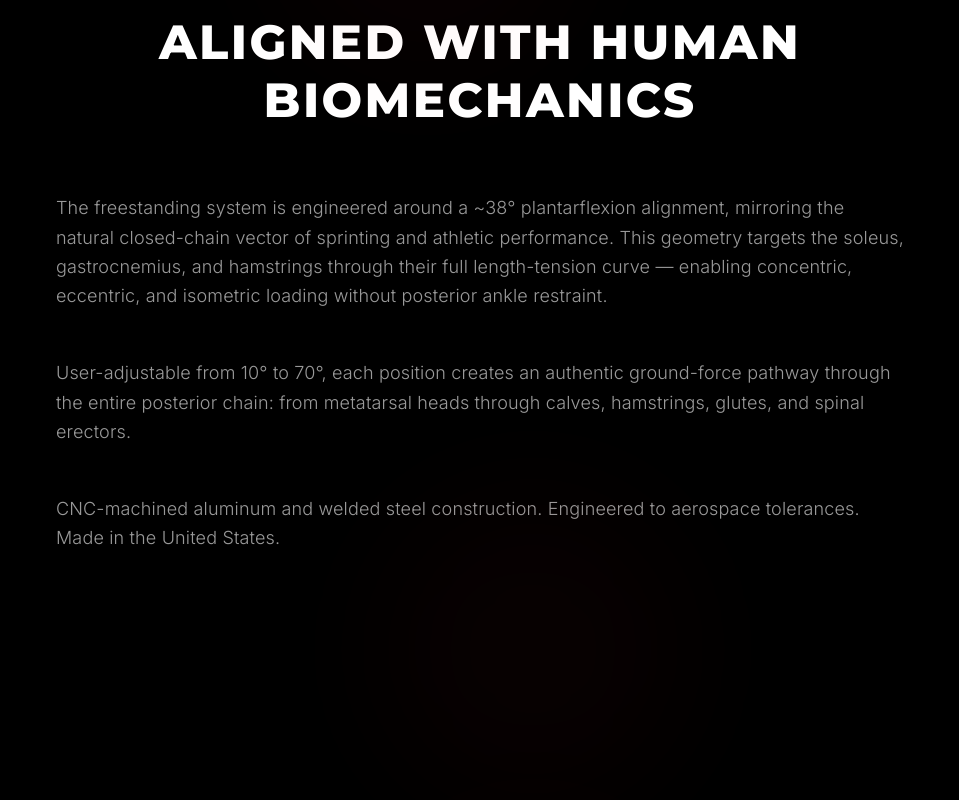
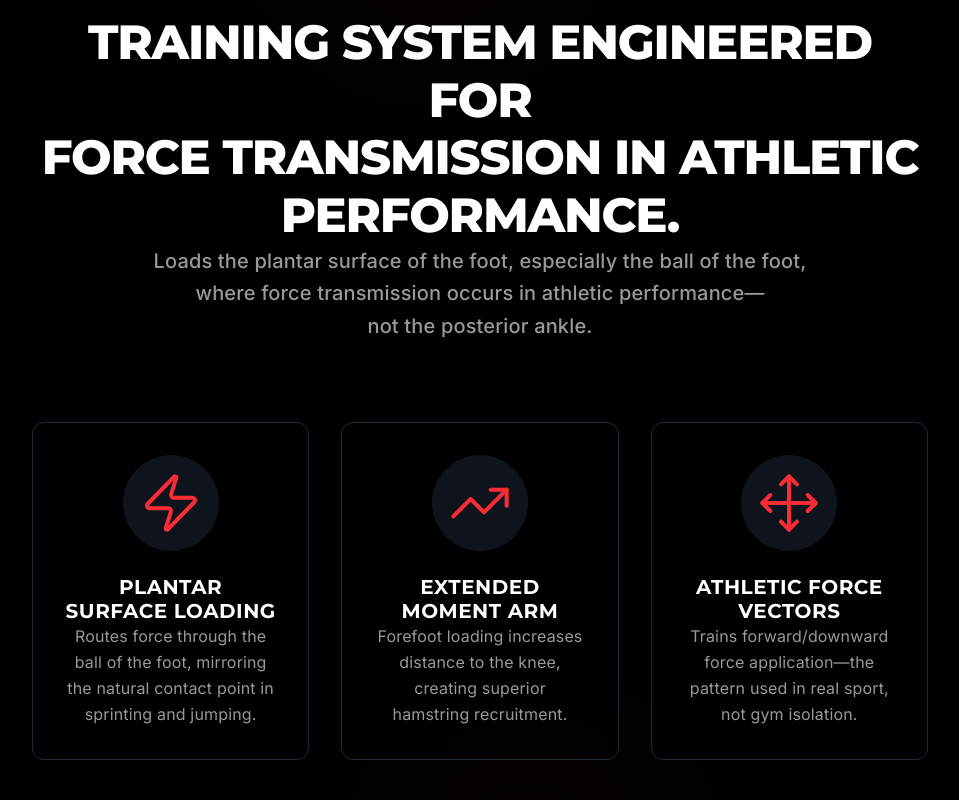
Before and after one commit to infinityspine/exiqx-website, a Next.js app: page /freestanding in a window 1280 px wide. Shown: the part 2700-3500 px from the top of the page, without its empty margins (160-1119 px from the left). Built offline with nearby package versions, Linux system fonts and the light colour scheme.

Commit message:
🕒 Auto-commit: 2026-01-06 11:15:14

```diff
--- a/components/sections/BiomechanicsElite.tsx
+++ b/components/sections/BiomechanicsElite.tsx
@@ -19,19 +19,19 @@ const BiomechanicsElite = memo(function BiomechanicsElite({
 
   const pillars = [
     {
-      icon: TrendingUp,
-      title: 'Greater Torque Generation',
-      body: 'Force entering through the forefoot increases the distance to the knee joint (axis of rotation), creating higher posterior-chain torque and deeper hamstring recruitment.'
+      icon: Zap,
+      title: 'PLANTAR SURFACE LOADING',
+      body: 'Routes force through the ball of the foot, mirroring the natural contact point in sprinting and jumping.'
     },
     {
-      icon: Zap,
-      title: 'Plantar-Surface Loading',
-      body: 'Routing energy through the metatarsal heads mirrors the natural closed-chain force pathway used in sprinting, jumping, and directional changes.'
+      icon: TrendingUp,
+      title: 'EXTENDED MOMENT ARM',
+      body: 'Forefoot loading increases distance to the knee, creating superior hamstring recruitment.'
     },
     {
       icon: Move,
-      title: 'Sport-Specific Force Transfer',
-      body: 'Forefoot loading matches the forward/downward force vector athletes use in sport. Traditional Nordics reverse this vector through the back of the ankle, limiting transfer.'
+      title: 'ATHLETIC FORCE VECTORS',
+      body: 'Trains forward/downward force application—the pattern used in real sport, not gym isolation.'
     }
   ]
 
@@ -57,7 +57,7 @@ const BiomechanicsElite = memo(function BiomechanicsElite({
         >
           {/* Headline */}
           <motion.div
-            className="mb-[clamp(2rem,5vw,4rem)] text-center flex flex-col items-center"
+            className="text-center flex flex-col items-center"
             initial="hidden"
             whileInView="visible"
             viewport={{ once: true, margin: "-100px" }}
@@ -66,23 +66,26 @@ const BiomechanicsElite = memo(function BiomechanicsElite({
             <motion.h2
               id="biomechanics-elite-heading"
               variants={fadeUp}
-              className="font-display text-3xl sm:text-4xl lg:text-5xl font-extrabold uppercase tracking-[0.05em] text-white text-center whitespace-normal sm:whitespace-nowrap"
+              className="font-display text-3xl md:text-4xl lg:text-5xl font-extrabold uppercase tracking-tight text-white text-center leading-tight max-w-5xl mx-auto"
             >
-              AUTHENTIC GROUND-FORCE MECHANICS.
+              <span className="block">TRAINING SYSTEM ENGINEERED FOR</span>
+              <span className="block">FORCE TRANSMISSION IN ATHLETIC PERFORMANCE.</span>
             </motion.h2>
 
             {/* Subheadline */}
             <motion.p
               variants={fadeUp}
-              className="mt-4 text-base sm:text-lg text-white/70 leading-relaxed max-w-prose mx-auto text-center"
+              className="mt-6 md:mt-8 text-base md:text-lg lg:text-xl font-medium text-gray-200/90 leading-relaxed max-w-4xl mx-auto text-center"
             >
-              Plantar loading that mirrors natural athletic movement.
+              <span className="block">Loads the plantar surface of the foot, especially the ball of the foot,</span>
+              <span className="block">where force transmission occurs in athletic performance—</span>
+              <span className="block">not the posterior ankle.</span>
             </motion.p>
           </motion.div>
 
           {/* Three Pillar Grid */}
           <motion.div
-            className="grid grid-cols-1 md:grid-cols-3 gap-8 lg:gap-12"
+            className="mt-12 md:mt-16 lg:mt-20 grid grid-cols-1 md:grid-cols-3 gap-6 md:gap-8"
             variants={staggerChildren}
             initial="hidden"
             whileInView="visible"
@@ -119,9 +122,9 @@ const BiomechanicsElite = memo(function BiomechanicsElite({
                     <div className="mb-6 flex items-center justify-center">
                       <div className="relative">
                         <div className="absolute inset-0 bg-red-500/10 blur-xl rounded-full opacity-0 group-hover:opacity-100 transition-opacity duration-300" />
-                        <div className="relative bg-gradient-to-br from-red-500/10 to-red-900/5 rounded-xl p-4 border border-red-500/10 group-hover:border-red-500/30 transition-all duration-300">
+                        <div className="relative bg-gray-800/50 rounded-full p-3 md:p-4 border border-red-500/10 group-hover:border-red-500/30 transition-all duration-300 backdrop-blur-sm">
                           <IconComponent
-                            className="w-8 h-8 lg:w-10 lg:h-10 text-red-500"
+                            className="w-12 h-12 md:w-16 md:h-16 text-red-500"
                             strokeWidth={1.5}
                           />
                         </div>
@@ -129,12 +132,12 @@ const BiomechanicsElite = memo(function BiomechanicsElite({
                     </div>
 
                     {/* Title */}
-                    <h3 className="text-white font-bold text-base lg:text-lg mb-4 leading-tight text-center uppercase tracking-wide">
+                    <h3 className="mt-4 md:mt-6 text-white font-semibold text-lg md:text-xl leading-tight text-center uppercase tracking-wide">
                       {pillar.title}
                     </h3>
 
                     {/* Body Text */}
-                    <p className="text-white/70 text-sm lg:text-base font-light leading-relaxed text-center">
+                    <p className="mt-2 md:mt-3 text-gray-400 text-sm md:text-base font-normal leading-relaxed text-center">
                       {pillar.body}
                     </p>
                   </div>
--- a/components/sections/BiomechanicsSection.tsx
+++ b/components/sections/BiomechanicsSection.tsx
@@ -2,14 +2,34 @@
 
 import { memo } from 'react'
 import { motion, useReducedMotion } from 'framer-motion'
+import { Zap, TrendingUp, Move } from 'lucide-react'
+import { fadeUp, staggerChildren } from '@/lib/motionPresets'
 
 interface BiomechanicsSectionProps {
-  title: string
-  description: string
+  title?: string
+  description?: string
 }
 
 const BiomechanicsSection = memo(function BiomechanicsSection({ title, description }: BiomechanicsSectionProps) {
   const shouldReduceMotion = useReducedMotion()
+
+  const pillars = [
+    {
+      icon: Zap,
+      title: 'PLANTAR SURFACE LOADING',
+      body: 'Routes force through the ball of the foot, mirroring the natural contact point in sprinting and jumping.'
+    },
+    {
+      icon: TrendingUp,
+      title: 'EXTENDED MOMENT ARM',
+      body: 'Forefoot loading increases distance to the knee, creating superior hamstring recruitment.'
+    },
+    {
+      icon: Move,
+      title: 'ATHLETIC FORCE VECTORS',
+      body: 'Trains forward/downward force application—the pattern used in real sport, not gym isolation.'
+    }
+  ]
 
   return (
     <section
@@ -19,35 +39,60 @@ const BiomechanicsSection = memo(function BiomechanicsSection({ title, descripti
         paddingBottom: 'clamp(5rem, 10vw, 8rem)'
       }}
     >
-      <div className="mx-auto max-w-4xl px-6">
+      <div className="mx-auto max-w-7xl px-6 lg:px-8">
         <motion.div
-          initial={{ opacity: 0, y: shouldReduceMotion ? 0 : 20 }}
-          whileInView={{ opacity: 1, y: 0 }}
-          viewport={{ once: true }}
-          transition={{ duration: 0.8 }}
+          initial="hidden"
+          whileInView="visible"
+          viewport={{ once: true, margin: "-100px" }}
+          variants={staggerChildren}
         >
-          {/* Centered Headline */}
-          <h2
-            className="font-display text-3xl sm:text-4xl lg:text-5xl font-extrabold uppercase tracking-[0.05em] text-white text-center"
-            style={{ marginBottom: 'clamp(2.5rem, 5vw, 4rem)' }}
+          <motion.h2
+            variants={fadeUp}
+            className="font-display text-3xl md:text-4xl lg:text-5xl font-extrabold uppercase tracking-tight text-white text-center leading-tight max-w-5xl mx-auto"
           >
-            {title}
-          </h2>
+            <span className="block">TRAINING SYSTEM ENGINEERED FOR</span>
+            <span className="block">FORCE TRANSMISSION IN ATHLETIC PERFORMANCE.</span>
+          </motion.h2>
 
-          {/* Left-Aligned Body Text */}
-          <div className="text-base sm:text-lg text-white/70 font-light leading-relaxed text-left">
-            <p style={{ marginBottom: 'clamp(2rem, 4vw, 3rem)' }}>
-              {description}
-            </p>
+          <motion.p
+            variants={fadeUp}
+            className="mt-6 md:mt-8 text-base md:text-lg lg:text-xl font-medium text-gray-200/90 leading-relaxed max-w-4xl mx-auto text-center"
+          >
+            <span className="block">Loads the plantar surface of the foot, especially the ball of the foot,</span>
+            <span className="block">where force transmission occurs in athletic performance—</span>
+            <span className="block">not the posterior ankle.</span>
+          </motion.p>
 
-            <p style={{ marginBottom: 'clamp(2rem, 4vw, 3rem)' }}>
-              User-adjustable from 10° to 70°, each position creates an authentic ground-force pathway through the entire posterior chain: from metatarsal heads through calves, hamstrings, glutes, and spinal erectors.
-            </p>
+          <motion.div
+            variants={staggerChildren}
+            className="mt-12 md:mt-16 lg:mt-20 grid grid-cols-1 md:grid-cols-3 gap-6 md:gap-8"
+          >
+            {pillars.map((pillar, index) => {
+              const IconComponent = pillar.icon
+              return (
+                <motion.div
+                  key={index}
+                  variants={fadeUp}
+                  whileHover={shouldReduceMotion ? {} : { scale: 1.05 }}
+                  transition={{ duration: 0.3 }}
+                  className="bg-black/40 border border-gray-800 rounded-xl p-6 md:p-8 backdrop-blur-sm flex flex-col items-center text-center transition-all duration-300 hover:border-gray-700"
+                >
+                  <div className="mb-6 flex items-center justify-center">
+                    <div className="bg-gray-800/50 rounded-full p-3 md:p-4">
+                      <IconComponent className="w-12 h-12 md:w-16 md:h-16 text-red-500" strokeWidth={1.5} />
+                    </div>
+                  </div>
 
-            <p>
-              CNC-machined aluminum and welded steel construction. Engineered to aerospace tolerances. Made in the United States.
-            </p>
-          </div>
+                  <h3 className="mt-4 md:mt-6 text-white font-semibold text-lg md:text-xl uppercase tracking-wide text-center">
+                    {pillar.title}
+                  </h3>
+                  <p className="mt-2 md:mt-3 text-gray-400 text-sm md:text-base font-normal leading-relaxed text-center">
+                    {pillar.body}
+                  </p>
+                </motion.div>
+              )
+            })}
+          </motion.div>
         </motion.div>
       </div>
     </section>
```
